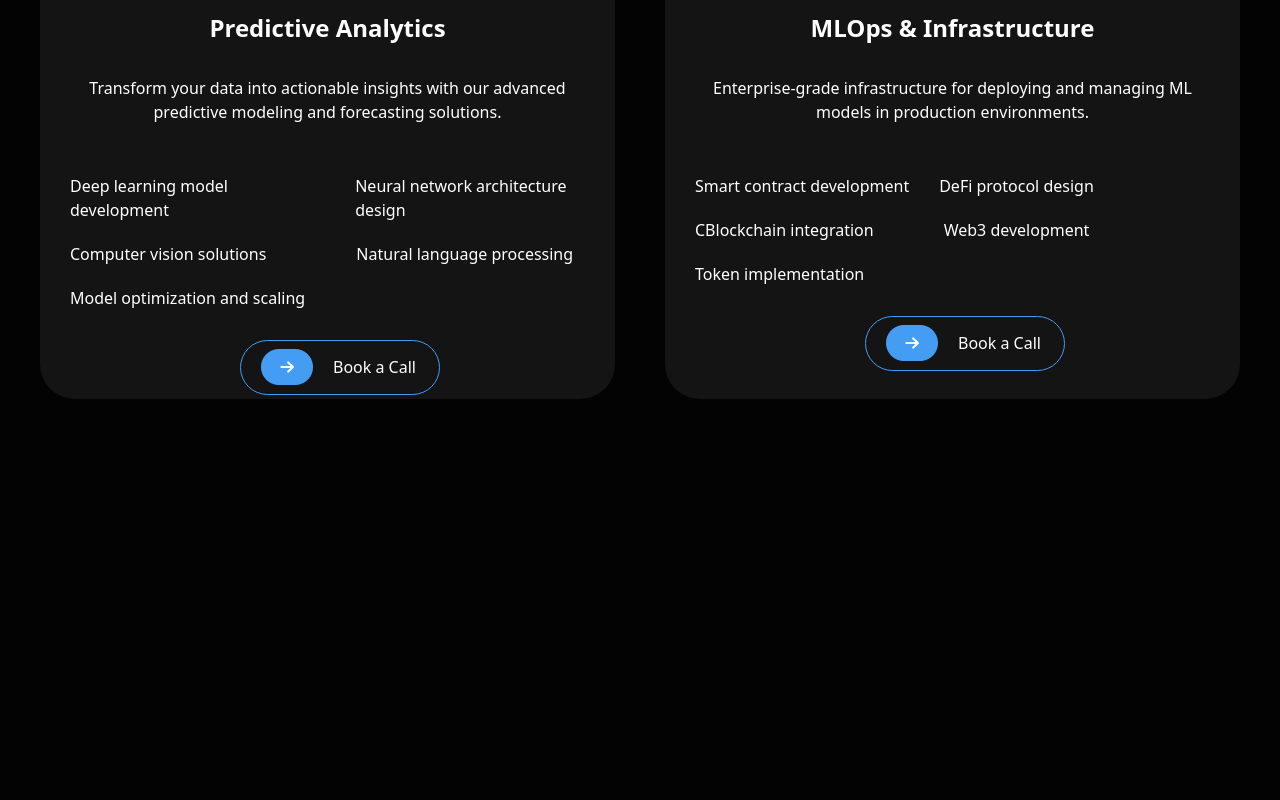
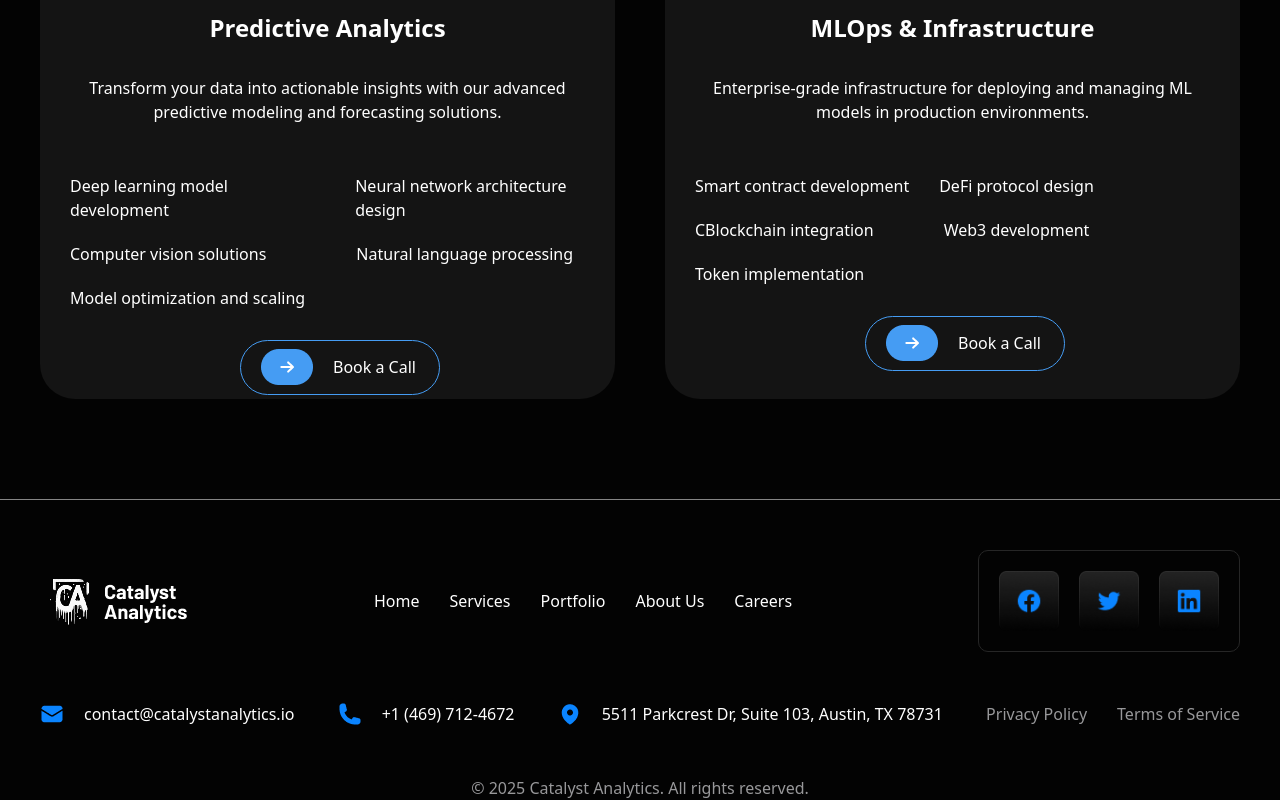
Before and after one commit to Firdavszoda/exam3, a website: page src/services.html in a window 1280 px wide. Shown: the part 2608-3408 px from the top of the page. Before the commit the page ends 3007 px from the top, so only its background shows below. Drawn offline with nearby package versions, Linux system fonts and the light colour scheme; files that its build step writes are made by us from their sources.

Commit message:
footer in services

```diff
--- a/src/services.html
+++ b/src/services.html
@@ -171,7 +171,48 @@
         </section>
     </div>
     </main>
+     <footer class=" mt-[100px] pt-[50px]  " style="border-top: 1px solid #858585;">
+        <div class="max-w-[1200px] m-auto">
 
+            <section class="lg:flex items-center justify-between">
+                <img src="./Logo.png" alt="">
+                <div class="flex gap-[30px] mt-[30px] lg:mt-[0px]">
+                    <p>Home</p>
+                    <p>Services</p>
+                    <p>Portfolio</p>
+                    <p>About Us</p>
+                <p>Careers</p>
+            </div>
+            <div class="flex items-center gap-[20px] border-solid border-[1px] border-[#262626] p-[20px] rounded-[10px] mt-[30px] lg:mt-[0px]">
+                <img class="w-[60px] h-[60px]" src="./Button.png" alt="">
+                <img class="w-[60px] h-[60px]" src="./Button (1).png" alt="">
+                <img class="w-[60px] h-[60px]" src="./Button (2).png" alt="">
+            </div>
+        </section>
+        <section class="lg:flex justify-between mt-[50px]">
+            <div class="flex gap-[20px]">
+                <img src="./Icon (2).png" alt="">
+                <p>contact@catalystanalytics.io</p>
+            </div>
+
+            <div class="flex gap-[20px] mt-[20px] lg:mt-[0px]">
+                <img src="./Icon (3).png" alt="">
+                <p>+1 (469) 712-4672</p>
+            </div>
+
+            <div class="flex gap-[20px] mt-[20px] lg:mt-[0px]">
+                <img src="./Icon (4).png" alt="">
+                <p>5511 Parkcrest Dr, Suite 103, Austin, TX 78731</p>
+            </div>
+
+            <div class="flex gap-[30px] mt-[30px] lg:mt-[0px]">
+                <p class="text-[#98989A]">Privacy Policy</p>
+                <p class="text-[#98989A]">Terms of Service</p>
+            </div>
+        </section>
+        <p class="text-[#98989A] text-center mt-[50px]">© 2025 Catalyst Analytics. All rights reserved.</p>
+    </div>
+    </footer>
 
 
 
```
